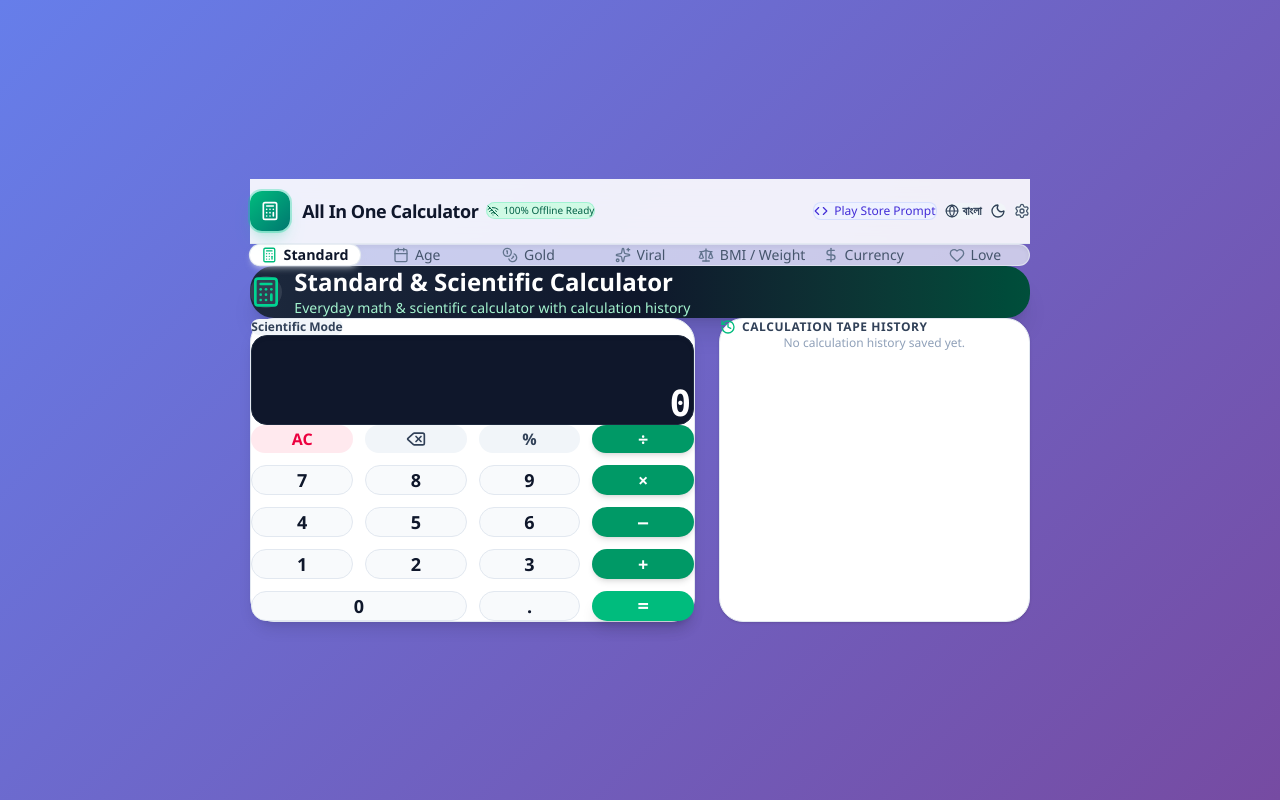
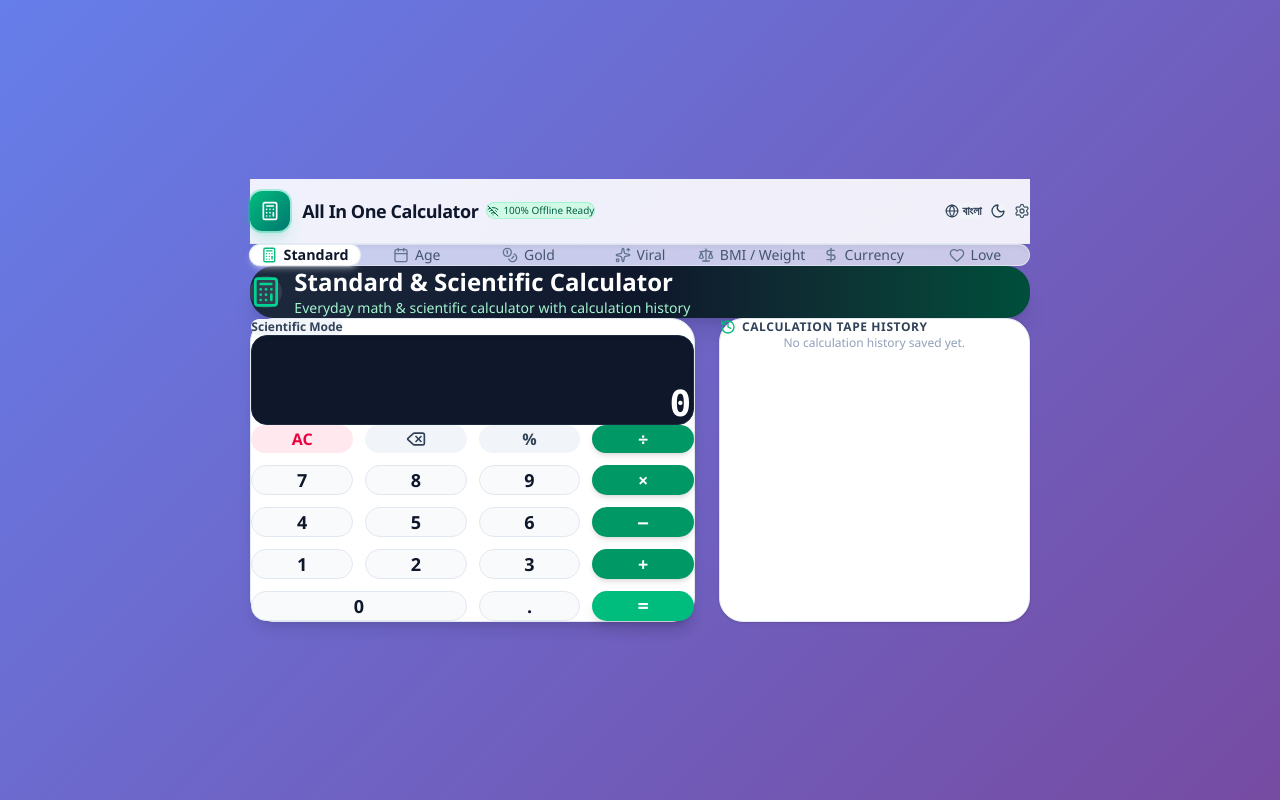
Before and after one commit to dakrish960-wq/All-In-One-Calculator, a React (Vite) app: page / in a window 1280 px wide. Built offline with nearby package versions, Linux system fonts and the light colour scheme; the HTML template or start-up script is replaced by a standard one.

Commit message:
Update Header.tsx

```diff
--- a/src/components/Header.tsx
+++ b/src/components/Header.tsx
@@ -1,5 +1,5 @@
 import React from 'react';
-import { Calculator, Globe, Moon, Sun, Settings, Code, WifiOff } from 'lucide-react';
+import { Calculator, Globe, Moon, Sun, Settings, WifiOff } from 'lucide-react';
 import { Language, ThemeMode } from '../types';
 import { translations } from '../data/translations';
 
@@ -9,7 +9,6 @@
   theme: ThemeMode;
   setTheme: (t: ThemeMode) => void;
   onOpenSettings: () => void;
-  onOpenPromptModal: () => void;
 }
 
 export const Header: React.FC<HeaderProps> = ({
@@ -18,7 +17,6 @@
   theme,
   setTheme,
   onOpenSettings,
-  onOpenPromptModal,
 }) => {
   const t = translations[lang];
 
@@ -48,16 +46,6 @@
 
         {/* Right Header Actions */}
         <div className="flex items-center gap-1.5 sm:gap-2">
-          {/* Prompt Generator / Prompt Modal Button */}
-          <button
-            onClick={onOpenPromptModal}
-            className="flex items-center gap-1.5 px-2.5 py-1.5 rounded-lg text-xs font-medium bg-indigo-50 text-indigo-700 hover:bg-indigo-100 dark:bg-indigo-950/60 dark:text-indigo-300 dark:hover:bg-indigo-900/80 border border-indigo-200/60 dark:border-indigo-800/60 transition-all cursor-pointer"
-            title="View English Prompt & Prompt Specifications"
-          >
-            <Code className="w-3.5 h-3.5" />
-            <span className="hidden md:inline">{t.playStorePrompt}</span>
-          </button>
-
           {/* Language Switcher */}
           <button
             onClick={() => setLang(lang === 'en' ? 'bn' : 'en')}
```
